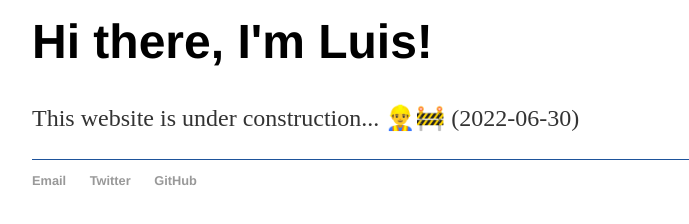
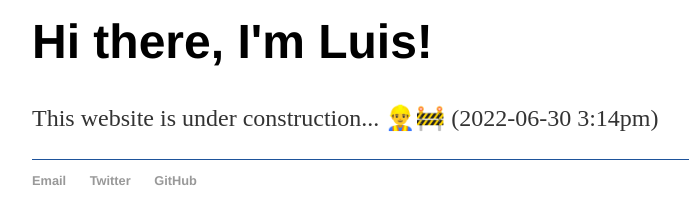
Before and after one commit to haddocksoto/haddocksoto.github.io, a Jekyll site: the page built from index.html, in a window 1280 px wide. Shown: the part 316-540 px from the top of the page, without its empty margins (160-849 px from the left). Built offline with Jekyll 4.4.1, drawn with Linux system fonts in a browser that asks for light colours.

Commit message:
Update index.html

```diff
--- a/index.html
+++ b/index.html
@@ -5,7 +5,7 @@
 ---
 <style>
 img {
-  border-radius: 55%;
+  border-radius: 50%;
 }
 </style>
 
@@ -14,5 +14,5 @@
 	<img src="img/lah_img.png" alt="Profile" style="width:200px">
 	<div class="col-sm-4">
 	<h1>Hi there, I'm Luis!</h1>
-	<p>This website is under construction... 👷‍♂️🚧 (2022-06-30)</a></p>
+	<p>This website is under construction... 👷‍♂️🚧 (2022-06-30 3:14pm)</a></p>
 </div><!-- /.blurb -->
```
